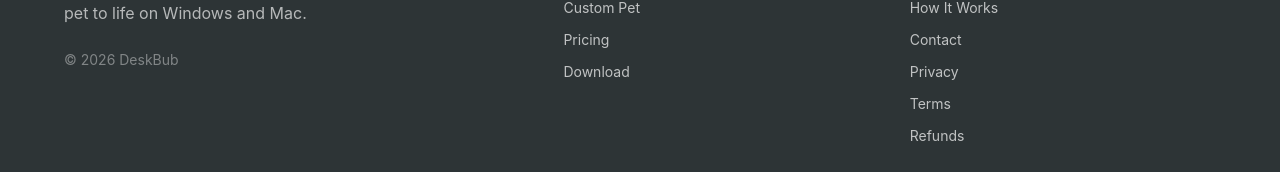
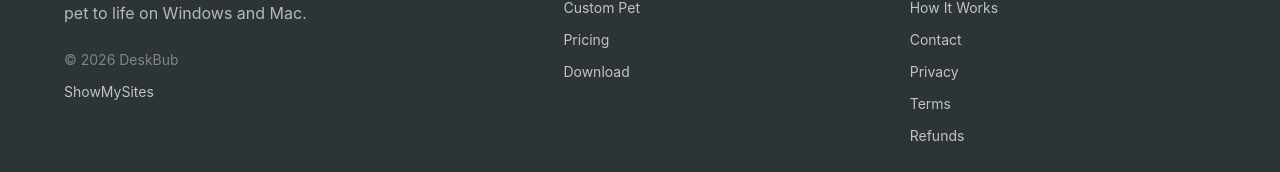
Before and after one commit to lsbillups/deskbub, a Next.js app: page / in a window 1280 px wide. Shown: the part 5081-5253 px from the top of the page. Built offline with nearby package versions, Linux system fonts and the light colour scheme; no server answers.

Commit message:
Add approved ShowMySites footer link

```diff
--- a/components/landing/Footer.tsx
+++ b/components/landing/Footer.tsx
@@ -13,6 +13,9 @@ export default function Footer() {
           <Link href="/" className="flex items-center gap-2 font-display text-xl font-extrabold"><span>🐾</span> DeskBub</Link>
           <p className="mt-4 max-w-sm leading-relaxed text-white/65">Meet Kaka on your desktop—or bring your own pet to life on Windows and Mac.</p>
           <p className="mt-6 text-sm text-white/40">&copy; {new Date().getFullYear()} DeskBub</p>
+          <p className="mt-3 text-sm text-white/70">
+            <a href="https://www.showmysites.com" target="_blank" rel="noopener" className="transition hover:text-white focus-visible:outline-2 focus-visible:outline-offset-4 focus-visible:outline-white">ShowMySites</a>
+          </p>
         </div>
         {groups.map((group) => (
           <div key={group.title}>
```
